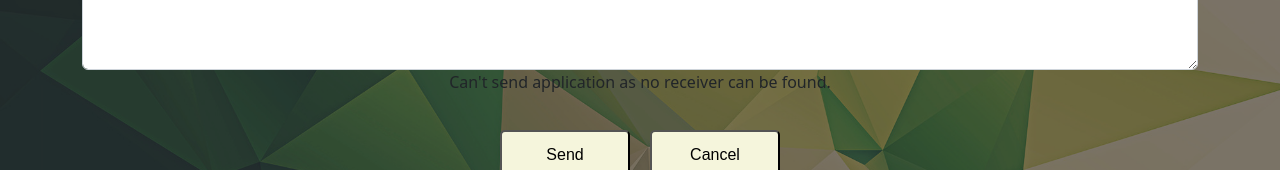
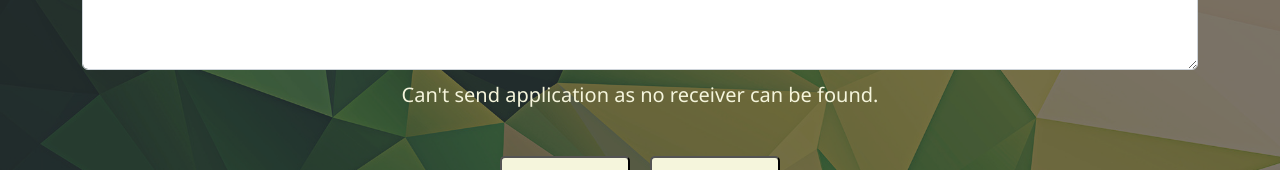
Before and after one commit to goblin45/LeaveApp, a React (Create React App) app: page /student/compose in a window 1280 px wide. Both pictures are taken after typing "Sample", "Sample", "Sample" into the empty fields and a click on the button "Send". Shown: the part 530-700 px from the top of the page. Built offline with nearby package versions, Linux system fonts and the light colour scheme; no server answers.

Commit message:
Update Compose.js

```diff
--- a/src/Dashboard/StudentDash/Compose.js
+++ b/src/Dashboard/StudentDash/Compose.js
@@ -43,7 +43,7 @@
 	}
 
 	const handleSubmit = () => {
-
+		console.log(receiverId)
 		if (!receiverId?.length) {
             return setErr('Can\'t send application as no receiver can be found.')
         }
@@ -77,7 +77,7 @@
 			<div className="justify-content-center">
 			<div className='bagc'>
 
-					<div className='dashboard_bg'>
+					<div className='dashboard_s_bg'>
 					 <div className='dashboard_overlay'>
 					<h2><div className='form_head1'>Compose your Application</div></h2>
 					<hr className='md-6'/>
@@ -122,7 +122,8 @@
 
 						</Form>
 
-						{ err ? <p>{err}</p> : <></>}
+
+						{ err ? <p className='no_mail'>{err}</p> : <></>}
 
 						<button onClick={handleSubmit} className='send' >Send</button>
 
```
